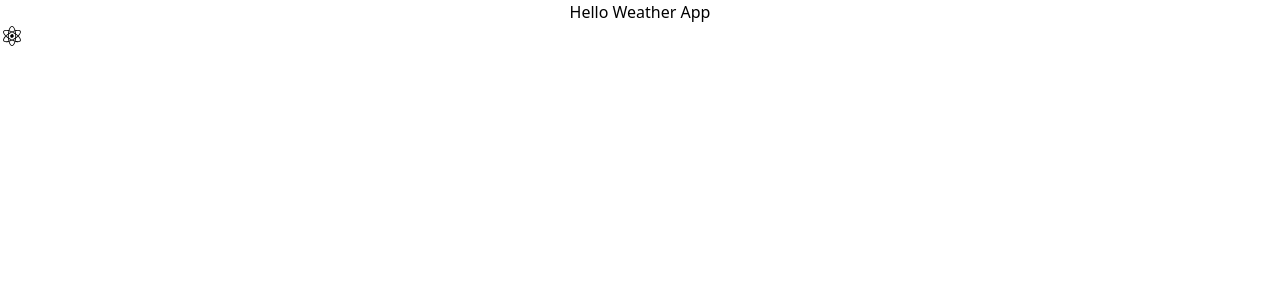
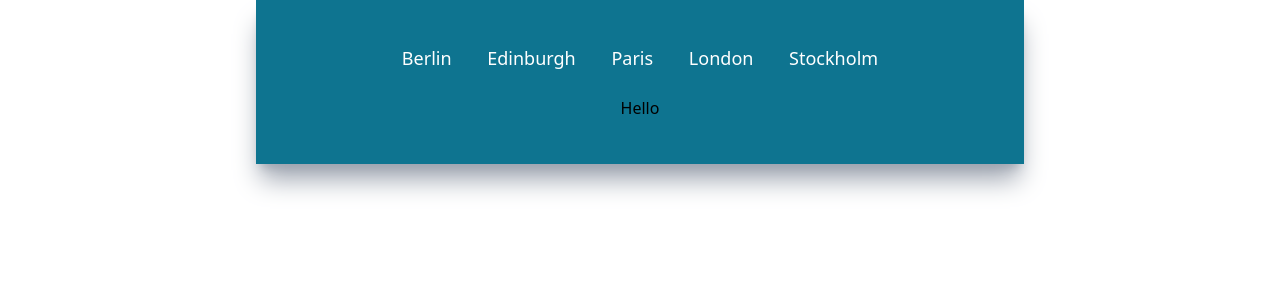
Before and after one commit to juliendy/weather-app, a React (Create React App) app: page / in a window 1280 px wide. Shown: the top 300 px of the page. Built offline with nearby package versions, Linux system fonts and the light colour scheme.

Commit message:
components + initial logic. clean up. react icons added.

```diff
--- a/src/App.js
+++ b/src/App.js
@@ -1,13 +1,13 @@
-import './App.css';
-import UilReact from '@iconscout/react-unicons/icons/uil-react'
+import "./App.css";
+import UilReact from "@iconscout/react-unicons/icons/uil-react";
+import TopButtons from "./components/TopButtons";
+import Inputs from "./components/Inputs";
 
 function App() {
-  return (
-    <div className="App">
-      <h1>Hello Weather App</h1>
-      <UilReact />
-    </div>
-  );
+    return <div className="mx-auto max-w-screen-md py-5 px-32 bg-gradient-to-br from bg-cyan-700 to to-blue-700 h-fit shadow-xl shadow-gray-400">
+      <TopButtons />
+      <Inputs />
+    </div>;
 }
 
 export default App;
--- /dev/null
+++ b/src/components/Inputs.jsx
@@ -0,0 +1,11 @@
+import { UilSearch, UilLocationPoint } from "@iconscout/react-unicons";
+
+function Inputs() {
+    return (
+        <div className="flex flex-row justify-center my-6">
+            <h1>Hello</h1>
+        </div>
+    );
+}
+
+export default Inputs;
--- /dev/null
+++ b/src/components/TopButtons.jsx
@@ -0,0 +1,33 @@
+function TopButtons() {
+    const cities = [
+        {
+            id: 1,
+            title: "Berlin",
+        },
+        {
+            id: 2,
+            title: "Edinburgh",
+        },
+        {
+            id: 3,
+            title: "Paris",
+        },
+        {
+            id: 4,
+            title: "London",
+        },
+        {
+            id: 5,
+            title: "Stockholm",
+        }
+    ];
+
+
+  return <div className="flex items-center justify-around my-6">
+    {cities.map((city) =>(
+      <button key={city.id} className="text-white text-lg font-medium">{city.title}</button>
+    ))}
+  </div>
+}
+
+export default TopButtons
```
Also changed, not shown: 1 other file (tests, documents, lock files or other folders).
